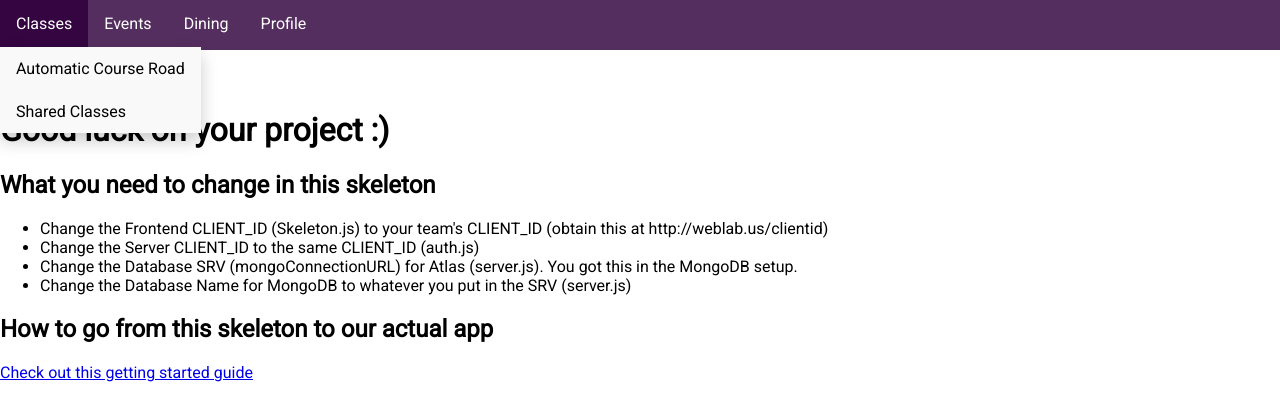
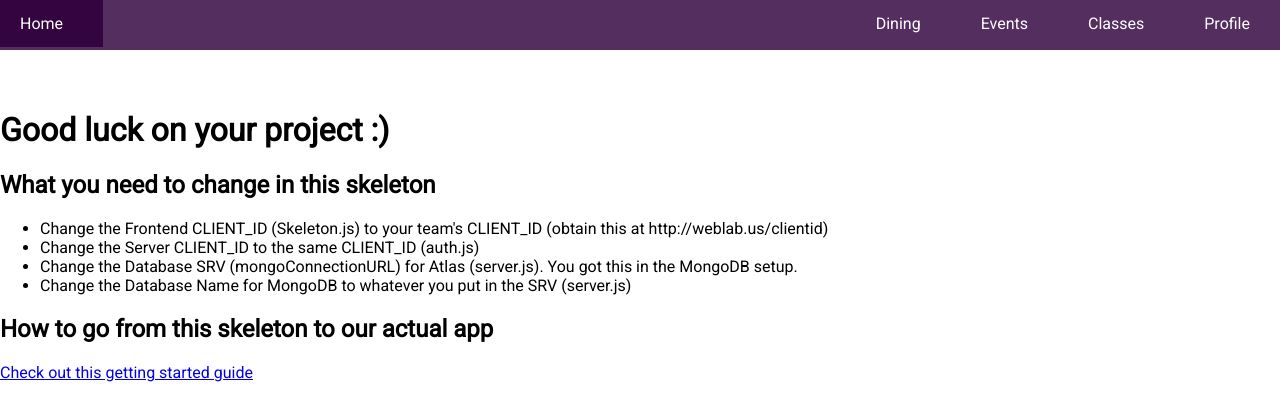
Before and after one commit to Jovan888777/IHTFP-webapp, a React app: page / in a window 1280 px wide. Shown: the top 420 px of the page. Built offline with nearby package versions, Linux system fonts and the light colour scheme; no server answers; the HTML template or start-up script is replaced by a standard one.

Commit message:
Added Home to Navbar

```diff
--- a/client/src/components/modules/NavBar.css
+++ b/client/src/components/modules/NavBar.css
@@ -6,6 +6,27 @@
     --nav-background: #32033fd3;
     --nav-font-color: #ffffff;
     --link-hover-color: #c70a75;
+}
+
+.nav-brand {
+  float: left;
+  background-color: var(--nav-background);
+}
+
+.nav-brand .navbtn {
+  font-size: 16px;
+  border: none;
+  outline: none;
+  padding: 14px 40px 14px 20px;
+  text-align: left;
+  background-color: inherit;
+  font-family: inherit; /* Important for vertical align on mobile phones */
+  margin: 0; /* Important for vertical align on mobile phones */
+}
+
+.logo {
+  color:white;
+  text-decoration: none;
 }
 
 /*Outer wrapper*/
@@ -33,7 +54,7 @@
 
   /* The dropdown container */
   .dropdown {
-    float: left;
+    float: right;
     overflow: hidden;
   }
 
@@ -43,7 +64,7 @@
     border: none;
     outline: none;
     color: white;
-    padding: 14px 16px;
+    padding: 14px 30px;
     background-color: inherit;
     font-family: inherit; /* Important for vertical align on mobile phones */
     margin: 0; /* Important for vertical align on mobile phones */
--- a/client/src/components/modules/NavBar.js
+++ b/client/src/components/modules/NavBar.js
@@ -6,6 +6,31 @@ import "./NavBar.css";
 const NavBar = () => {
     return (
         <nav className="navigation">
+            <div className="nav-brand">
+                <button className="navbtn">
+                    <Link to ="/" className="logo"> Home </Link>
+                </button>
+            </div>
+
+            <div className="dropdown">
+                <button className="dropbtn">
+                    Profile
+                    <i className="fa fa-caret-down"></i>
+                </button>
+                <div className="dropdown-content">
+                    <Link to ="/general-profile/">
+                        My Profile
+                    </Link>
+                    <Link to ="/profile-friends/">
+                        Friends
+                    </Link>
+                    <Link to ="/profile-preferences/">
+                        Preferences
+                    </Link>
+                    <a hred = "">Logout</a>
+                </div>
+            </div>
+
             <div className="dropdown">
                 <button className="dropbtn">
                     Classes
@@ -51,24 +76,6 @@ const NavBar = () => {
                     </Link>
                 </div>
             </div>
-            <div className="dropdown">
-                <button className="dropbtn">
-                    Profile
-                    <i className="fa fa-caret-down"></i>
-                </button>
-                <div className="dropdown-content">
-                    <Link to ="/general-profile/">
-                        My Profile
-                    </Link>
-                    <Link to ="/profile-friends/">
-                        Friends
-                    </Link>
-                    <Link to ="/profile-preferences/">
-                        Preferences
-                    </Link>
-                    <a hred = "">Logout</a>
-                </div>
-            </div>
         </nav>
 
     );
```
